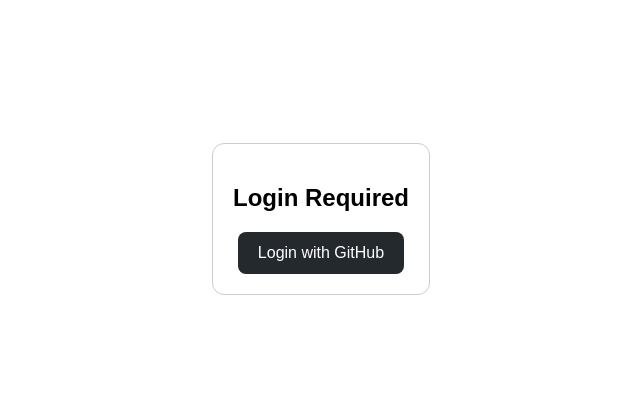
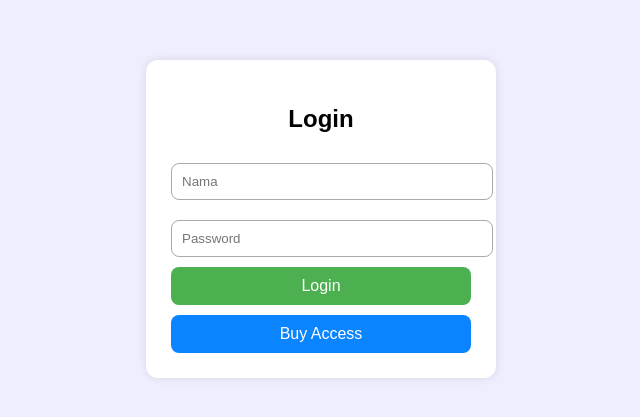
Before and after one commit to naszz123/testloginrecharge, a website: page login.html in a window 1280 px wide. Shown: the part 189-606 px from the top of the page, without its empty margins (319-959 px from the left). Drawn offline with Linux system fonts and the light colour scheme.

Commit message:
Add files via upload

```diff
--- a/login.html
+++ b/login.html
@@ -1,37 +1,49 @@
 <!DOCTYPE html>
 <html>
 <head>
-    <title>Login</title>
-    <style>
-        body {
-            font-family: Arial;
-            display: flex;
-            height: 100vh;
-            align-items: center;
-            justify-content: center;
-        }
-        .box {
-            padding: 20px;
-            border-radius: 12px;
-            border: 1px solid #ccc;
-            text-align: center;
-        }
-        a {
-            padding: 12px 20px;
-            background: #24292e;
-            color: white;
-            text-decoration: none;
-            border-radius: 8px;
-            display: inline-block;
-        }
-    </style>
+  <meta charset="UTF-8">
+  <title>Login Page</title>
+  <style>
+    body { font-family: Arial; background:#eef; display:flex; justify-content:center; align-items:center; height:100vh; }
+    .box { background:white; padding:25px; width:300px; border-radius:12px; box-shadow:0 0 10px rgba(0,0,0,0.1); }
+    input { width:100%; padding:10px; margin:10px 0; border-radius:8px; border:1px solid #aaa; }
+    button { width:100%; padding:10px; border:none; border-radius:8px; cursor:pointer; font-size:16px; }
+    .login-btn { background:#4CAF50; color:white; }
+    .buy-btn { background:#0a84ff; color:white; margin-top:10px; }
+  </style>
 </head>
 <body>
+  <div class="box">
+    <h2 style="text-align:center;">Login</h2>
 
-<div class="box">
-    <h2>Login Required</h2>
-    <a href="/auth/github">Login with GitHub</a>
-</div>
+    <input id="username" type="text" placeholder="Nama">
+    <input id="password" type="password" placeholder="Password">
 
+    <button class="login-btn" onclick="login()">Login</button>
+    <button class="buy-btn" onclick="buyAccess()">Buy Access</button>
+  </div>
+
+  <script>
+    async function login() {
+      const user = document.getElementById('username').value.trim();
+      const pass = document.getElementById('password').value.trim();
+
+      const res = await fetch('https://raw.githubusercontent.com/USERNAME/REPO/main/user.js');
+      const data = await res.json();
+
+      const found = data.users.find(u => u.username === user && u.password === pass);
+
+      if(found) {
+        alert('Login berhasil!');
+        window.location.href = 'index.html';
+      } else {
+        alert('Nama atau Password salah');
+      }
+    }
+
+    function buyAccess() {
+      window.location.href = "https://wa.me/6285797237843?text=Saya%20ingin%20membeli%akses";
+    }
+  </script>
 </body>
 </html>
```
